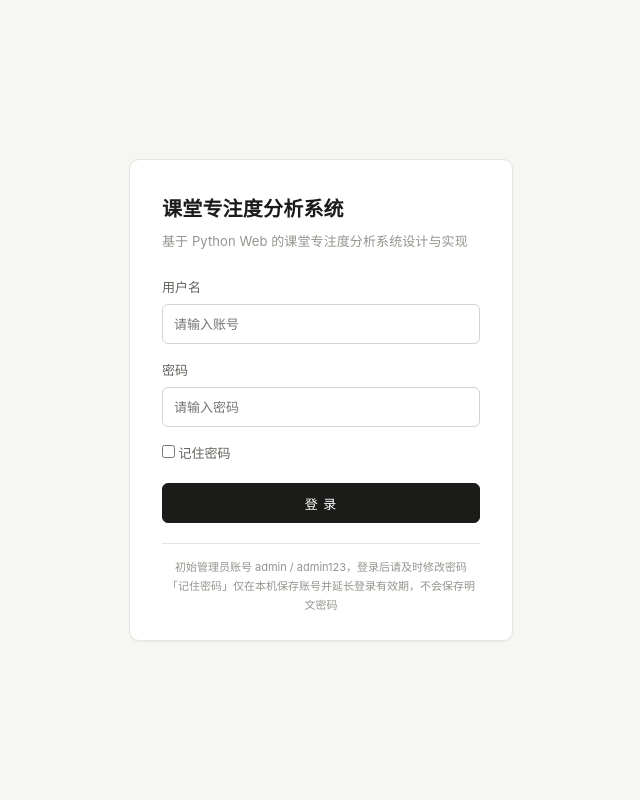
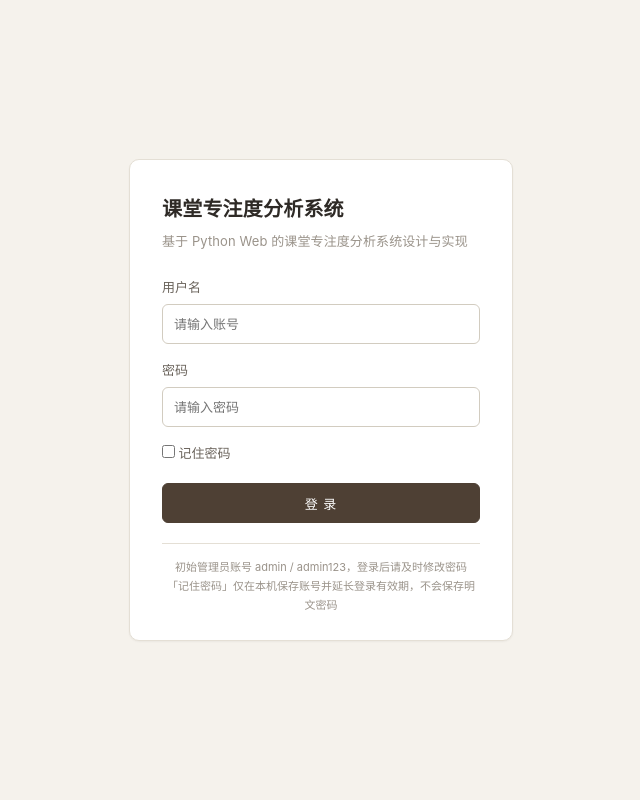
Before and after one commit to asdsa15/Class, a FastAPI app: page /login in a window 1280 px wide. Shown: the whole page, without its empty margins (319-959 px from the left). Run offline with FastAPI, Linux system fonts and the light colour scheme.

Commit message:
前端配色调整为墨色/可可棕低饱和方案（用户指定）
- style.css 主色改为可可棕 #4e4034，语义色改为低饱和土色系
- charts.js / common.js 同步配色，避免图表与界面色系不一致
- base.html / index.html / login.html 相应微调

```diff
--- a/static/css/style.css
+++ b/static/css/style.css
@@ -7,40 +7,40 @@
    ========================================================================== */
 
 :root {
-  /* 主色 = 墨色。不用彩色做"品牌色"，颜色只留给状态与数据 */
-  --primary: #1b1b19;
-  --primary-dark: #000000;
-  --primary-light: #f1f1ed;
-  --focus-ring: rgba(27, 27, 25, .12);
+  /* 主色：深可可棕。低饱和、不抢语义色，不做装饰 */
+  --primary: #4e4034;
+  --primary-dark: #3a2f26;
+  --primary-light: #ece5da;
+  --focus-ring: rgba(78, 64, 52, .14);
 
-  /* 语义色：低饱和土色系，避免在纸白底上发荧光 */
-  --success: #2e6b4f;
+  /* 语义色：土色系，与主色同一色温 */
+  --success: #3d7a5c;
   --success-bg: #edf3ef;
   --warning: #9a6b1e;
   --warning-bg: #f8f1e4;
   --danger: #a5443c;
   --danger-bg: #f9edec;
 
-  /* 中性色：暖白纸面 + 墨色文字 */
-  --bg: #f6f6f3;
+  /* 中性色：纸白底 + 暖深灰文字（非纯黑） */
+  --bg: #f5f2ec;
   --panel: #ffffff;
-  --line: #e6e5e0;
-  --line-strong: #d5d4ce;
-  --text: #1b1b19;
-  --text-2: #63635e;
-  --text-3: #94948e;
+  --line: #e4dfd5;
+  --line-strong: #d2ccc0;
+  --text: #2e2a26;
+  --text-2: #6b645c;
+  --text-3: #9a938a;
 
   /* 尺度：圆角两档，深度只保留"必须浮起"的场景 */
   --radius: 10px;
   --radius-sm: 6px;
-  --shadow-sm: 0 1px 2px rgba(27, 27, 25, .05);
-  --shadow-lg: 0 12px 30px rgba(27, 27, 25, .13);
+  --shadow-sm: 0 1px 2px rgba(46, 42, 38, .05);
+  --shadow-lg: 0 12px 30px rgba(46, 42, 38, .13);
 
   /* 兼容旧变量名 */
-  --blue: #1b1b19;
-  --blue-dark: #000000;
-  --blue-weak: #f1f1ed;
-  --green: #2e6b4f;
+  --blue: #4e4034;
+  --blue-dark: #3a2f26;
+  --blue-weak: #ece5da;
+  --green: #3d7a5c;
   --orange: #9a6b1e;
   --red: #a5443c;
 }
--- a/static/js/common.js
+++ b/static/js/common.js
@@ -3,12 +3,12 @@
    ========================================================================== */
 
 const BEHAVIOR_COLORS = {
-  hand_raising: '#2b6cb0',
-  reading: '#2f855a',
-  writing: '#6b46c1',
-  using_phone: '#c53030',
-  bowing_head: '#c2760b',
-  leaning_over_table: '#7b8794',
+  hand_raising: '#3d7a5c',
+  reading: '#4f6b7a',
+  writing: '#6b7f5a',
+  using_phone: '#a5443c',
+  bowing_head: '#9a6b1e',
+  leaning_over_table: '#8a8378',
 };
 
 const BEHAVIOR_ORDER = ['hand_raising', 'reading', 'writing', 'using_phone', 'bowing_head', 'leaning_over_table'];
@@ -106,13 +106,13 @@ function attentionClass(score) {
 }
 
 function statusBadge(status) {
-  if (status === 'running') return '<span style="color:#c2760b">进行中</span>';
-  if (status === 'finished') return '<span style="color:#2f9e44">已结束</span>';
+  if (status === 'running') return '<span style="color:#9a6b1e">进行中</span>';
+  if (status === 'finished') return '<span style="color:#3d7a5c">已结束</span>';
   return esc(status);
 }
 
 function behaviorColor(key) {
-  return BEHAVIOR_COLORS[key] || '#7b8794';
+  return BEHAVIOR_COLORS[key] || '#8a8378';
 }
 
 function initTabs(root) {
--- a/templates/login.html
+++ b/templates/login.html
@@ -4,7 +4,7 @@
   <meta charset="UTF-8">
   <meta name="viewport" content="width=device-width, initial-scale=1">
   <title>用户登录 - 课堂专注度分析系统</title>
-  <link rel="stylesheet" href="/static/css/style.css?v=20261107a">
+  <link rel="stylesheet" href="/static/css/style.css?v=20261107b">
 </head>
 <body>
 <div class="login-wrap">
```
Also changed, not shown: other parts of static/css/style.css (+31 -31 lines), static/js/charts.js (+7 -7 lines), templates/base.html (+4 -4 lines), templates/index.html (+1 -6 lines).
